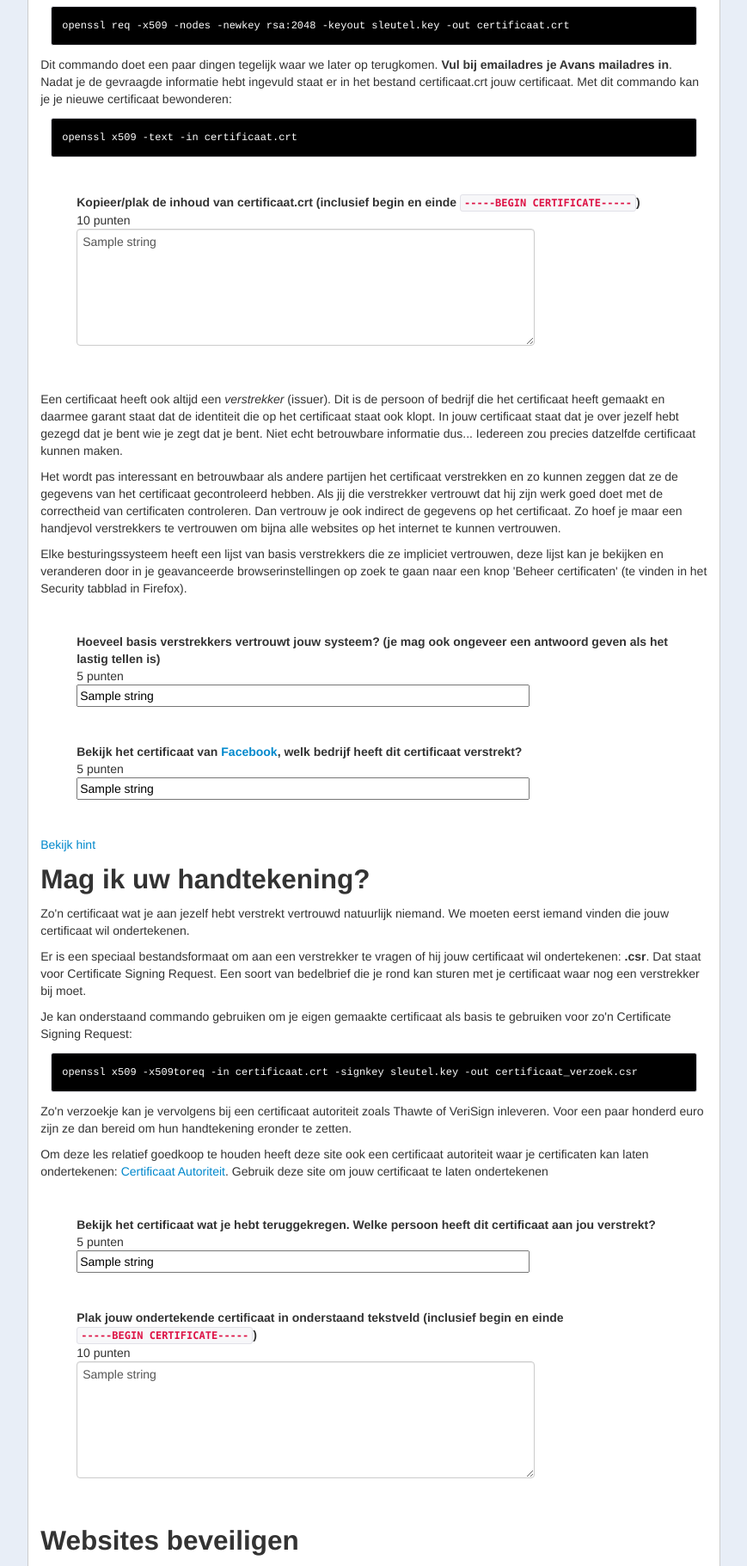
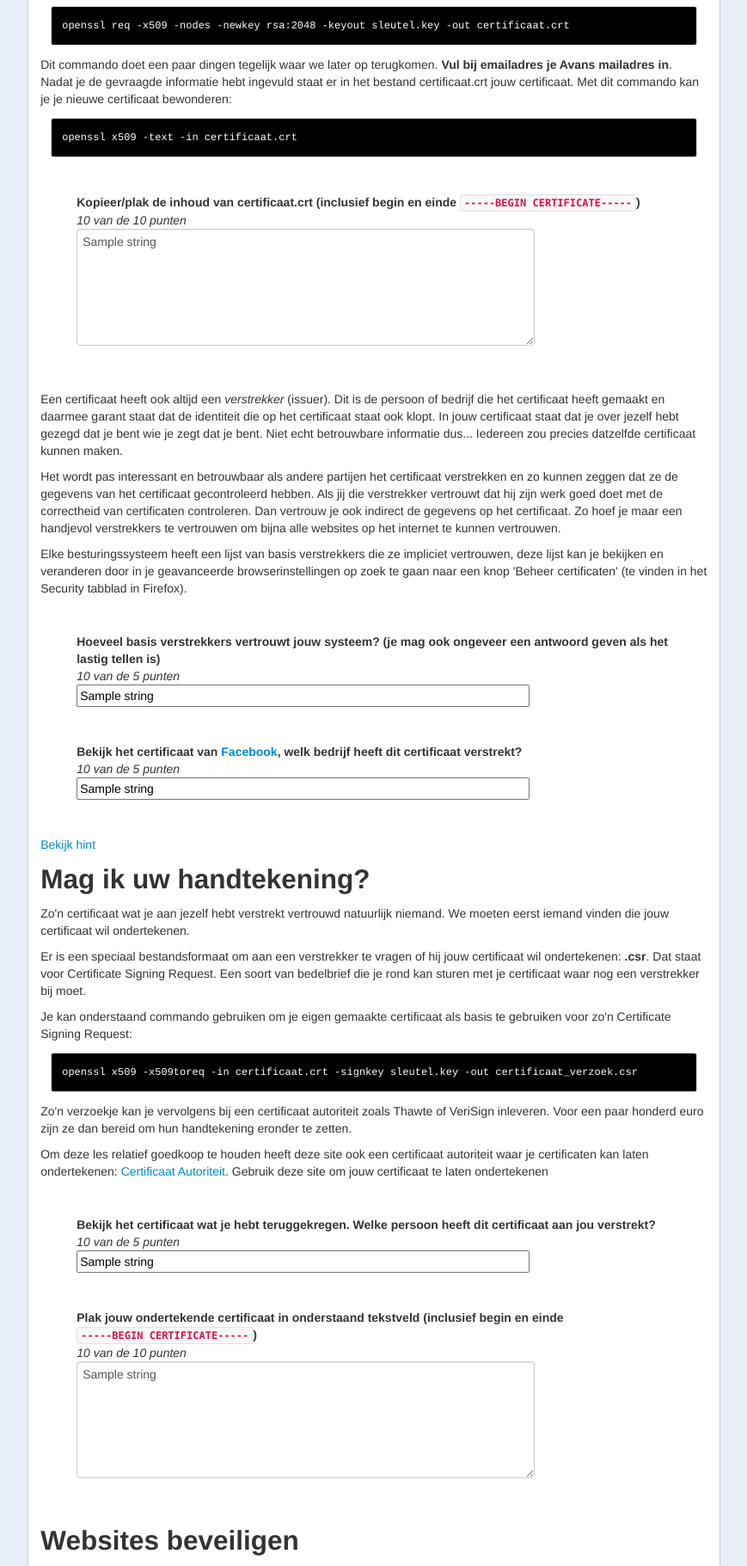
Before and after one commit to Avans/Security-Quiz, a Django app: template templates/certificaten.html in a window 1280 px wide. Shown: the part 1003-2824 px from the top of the page at 86% size, without its empty margins (341-1210 px from the left). Run offline with Django 3.2, Linux system fonts and the light colour scheme; the template is opened without the code that fills it: most values are stand-ins (such as "Sample title", 1, 10 or a date in 2020).

Commit message:
Points for SEC2

```diff
--- a/templates/certificaten.html
+++ b/templates/certificaten.html
@@ -33,7 +33,7 @@
 
       <div class="question">
         <span class="question-string">Kopieer/plak de inhoud van certificaat.crt (inclusief begin en einde <code>-----BEGIN CERTIFICATE-----</code>)</span>
-        <div class="points"><span class="question-points">10</span> punten</div>
+        {% include "points.html" with points=answers.answer_openssl_selfsigned_certificate.points max="10" %}
         <textarea class="question-input" name="answer_openssl_selfsigned_certificate">{{ answers.answer_openssl_selfsigned_certificate.string }}</textarea>
       </div>
 
@@ -49,13 +49,13 @@
 
       <div class="question">
         <span class="question-string">Hoeveel basis verstrekkers vertrouwt jouw systeem? (je mag ook ongeveer een antwoord geven als het lastig tellen is)</span>
-        <div class="points"><span class="question-points">5</span> punten</div>
+        {% include "points.html" with points=answers.answer_openssl_number_of_issuers.points max="5" %}
         <input class="question-input" name="answer_openssl_number_of_issuers" value="{{ answers.answer_openssl_number_of_issuers.string }}">
       </div>
 
       <div class="question">
         <span class="question-string">Bekijk het certificaat van <a href="https://facebook.com/" target="_blank">Facebook</a>, welk bedrijf heeft dit certificaat verstrekt?</span>
-        <div class="points"><span class="question-points">5</span> punten</div>
+        {% include "points.html" with points=answers.answer_openssl_facebook_issuer.points max="5" %}
         <input class="question-input" name="answer_openssl_facebook_issuer" value="{{ answers.answer_openssl_facebook_issuer.string }}">
       </div>
 
@@ -77,13 +77,13 @@
 
       <div class="question">
         <span class="question-string">Bekijk het certificaat wat je hebt teruggekregen. Welke persoon heeft dit certificaat aan jou verstrekt?</span>
-        <div class="points"><span class="question-points">5</span> punten</div>
+        {% include "points.html" with points=answers.answer_openssl_site_issuer.points max="5" %}
         <input class="question-input" name="answer_openssl_site_issuer" value="{{ answers.answer_openssl_site_issuer.string }}">
       </div>
 
       <div class="question">
         <span class="question-string">Plak jouw ondertekende certificaat in onderstaand tekstveld (inclusief begin en einde <code>-----BEGIN CERTIFICATE-----</code>)</span>
-        <div class="points"><span class="question-points">10</span> punten</div>
+        {% include "points.html" with points=answers.answer_openssl_signed_cert.points max="10" %}
         <textarea class="question-input" name="answer_openssl_signed_cert">{{ answers.answer_openssl_signed_cert.string }}</textarea>
       </div>
 
@@ -120,13 +120,13 @@ sudo service apache2 reload</code>
 
       <div class="question">
         <span class="question-string">Plak de inhoud van het .crt bestand dat je hebt gebruikt om de website te beveiligen met een groen slotje. (inclusief begin en einde <code>-----BEGIN CERTIFICATE-----</code>)</span>
-        <div class="points"><span class="question-points">15</span> punten</div>
+        {% include "points.html" with points=answers.answer_openssl_ssl_cert.points max="15" %}
         <textarea class="question-input" name="answer_openssl_ssl_cert">{{ answers.answer_openssl_ssl_cert.string }}</textarea>
       </div>
 
       <div class="question">
         <span class="question-string">Maak een screenshot van het groene slotje en de details van het certificaat en upload die naar <a href="http://imgur.com" target="_blank">imgur</a>. Plak de URL naar die screenshot als antwoord.</span>
-        <div class="points"><span class="question-points">10</span> punten</div>
+        {% include "points.html" with points=answers.answer_openssl_screenshot.points max="10" %}
         <input class="question-input" name="answer_openssl_screenshot" type="url" value="{{ answers.answer_openssl_screenshot.string }}">
       </div>
 
@@ -142,7 +142,7 @@ sudo service apache2 reload</code>
 
       <div class="question">
         <span class="question-string">Plak de inhoud van het certificaat van een medestudent, waar je zelf verstrekker van bent. (inclusief begin en einde <code>-----BEGIN CERTIFICATE-----</code>)</span>
-        <div class="points"><span class="question-points">10</span> punten</div>
+        {% include "points.html" with points=answers.answer_openssl_sign_other.points max="10" %}
         <textarea class="question-input" name="answer_openssl_sign_other">{{ answers.answer_openssl_sign_other.string }}</textarea>
       </div>
 
```
Also changed, not shown: templates/encryptie.html (+9 -9 lines), templates/oauth.html (+9 -9 lines).
